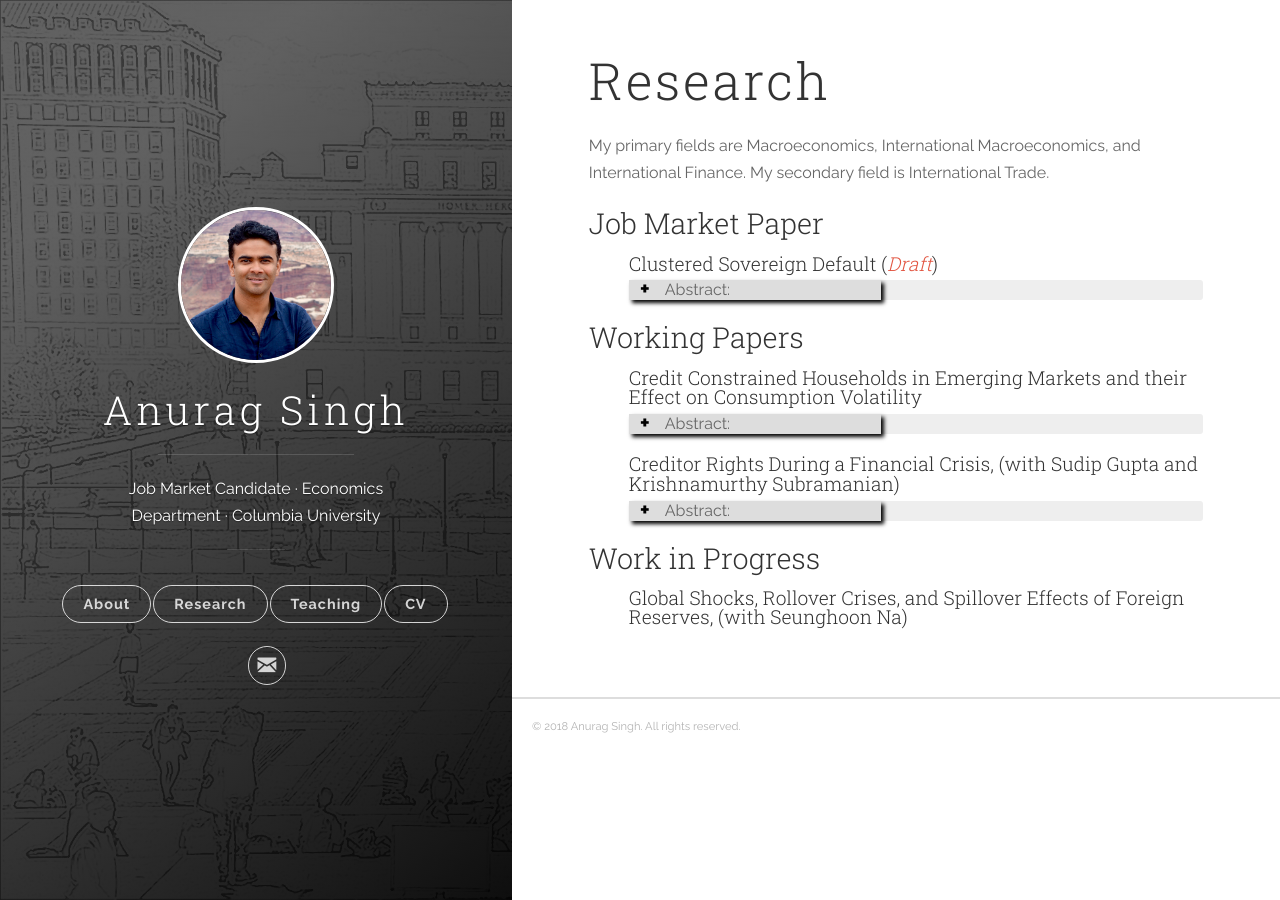
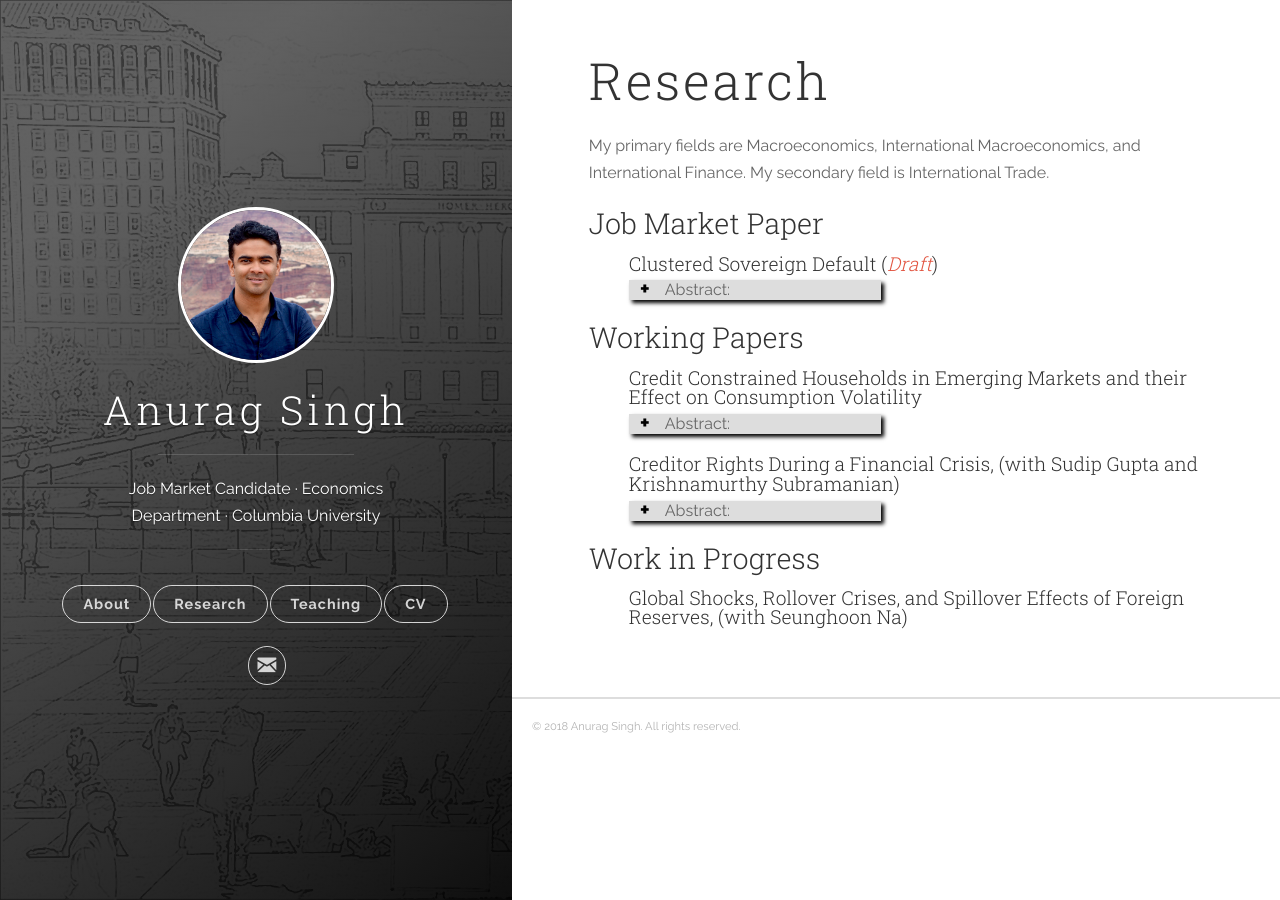
Before and after one commit to vinayakiyer/vinayakiyer.github.io, a Jekyll site: the page built from _posts/2018-06-13-research.markdown, in a window 1280 px wide. Built offline with Jekyll 4.4.1, drawn with Linux system fonts in a browser that asks for light colours.

Commit message:
Update main.scss

```diff
--- a/css/main.scss
+++ b/css/main.scss
@@ -58,11 +58,6 @@ pre.highlight code,
   border-radius:100%;
 }
 
-details {
-    border-radius: 3px;
-    background: #EEE;
-}
-
 details > summary {
   padding: 2px 6px;
   width: 15em;
```
